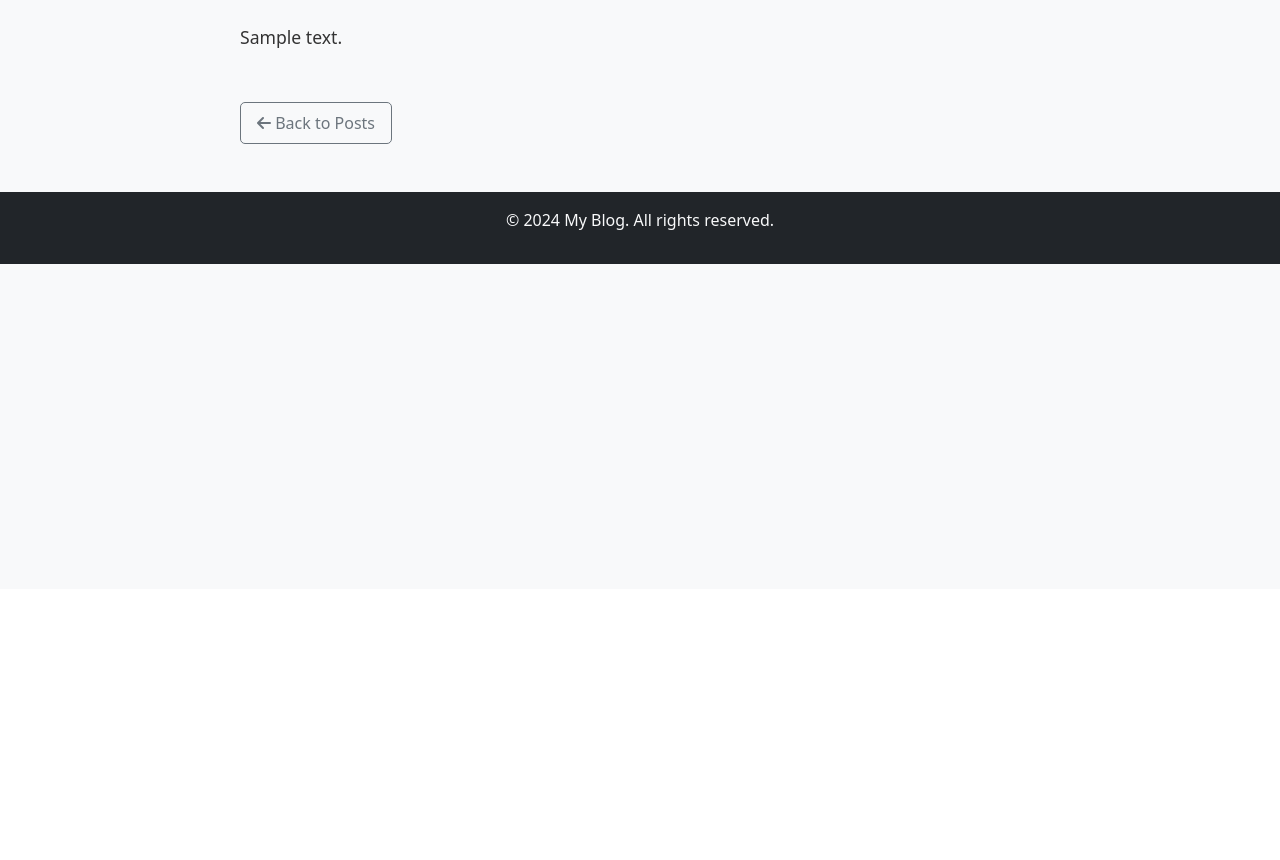
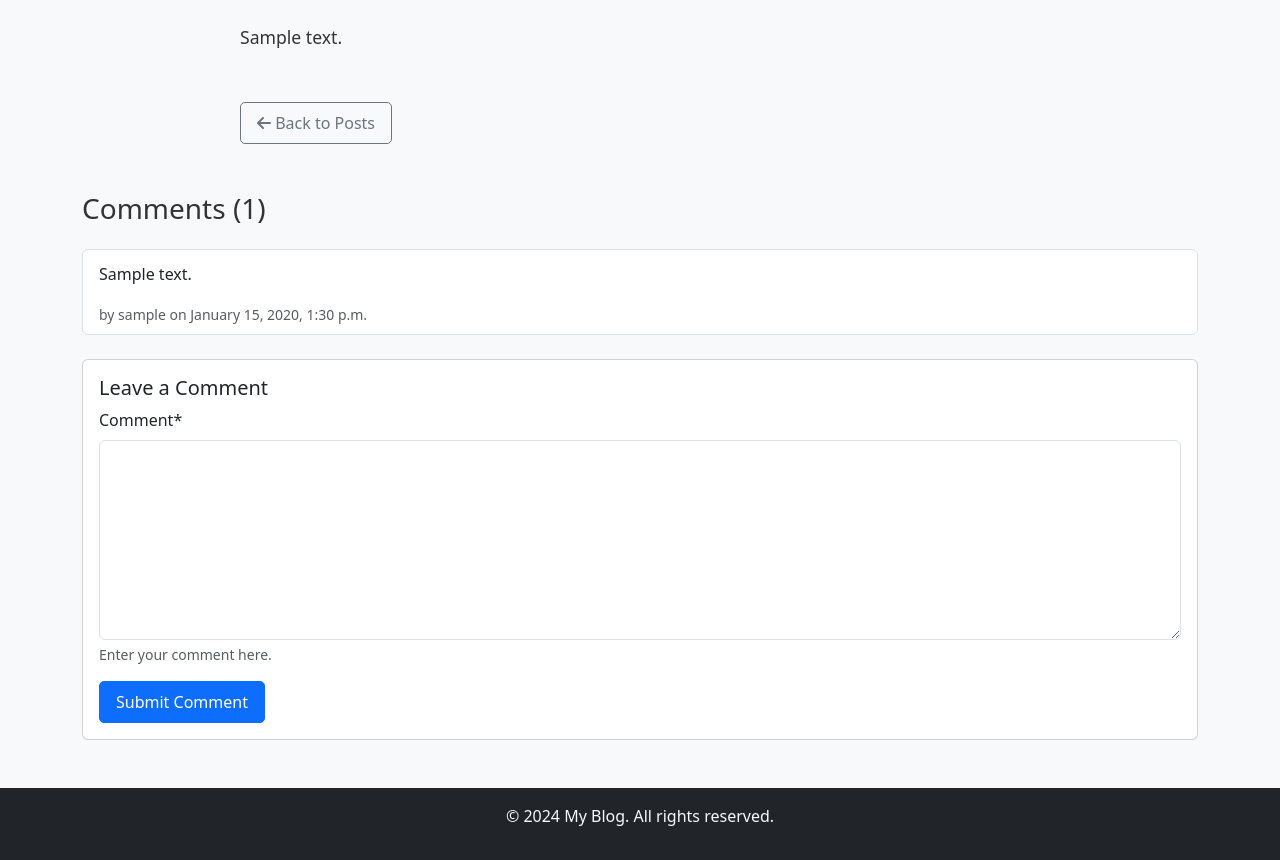
Before and after one commit to thesooge/blog-ai, a Django app: a page that uses templates/blog/post_detail.html in a window 1280 px wide. Shown: the part 211-1071 px from the top of the page. Before the commit the page ends 475 px from the top, so only its background shows below. Run offline with Django 5.2, Linux system fonts and the light colour scheme; a user stored in the database is signed in; tables that the repository leaves empty hold one stand-in row (values such as "Sample post"); some libraries are stand-ins or nearby versions.

Commit message:
add comment functionallity to posts

```diff
--- a/blog/admin.py
+++ b/blog/admin.py
@@ -1,6 +1,7 @@
 from django.contrib import admin
-from .models import Post
+from .models import Post, Comment
 
 # Register your models here.
 
 admin.site.register(Post)
+admin.site.register(Comment)
--- /dev/null
+++ b/blog/forms.py
@@ -0,0 +1,22 @@
+from .models import Comment
+from django import forms
+
+class CommentForm(forms.ModelForm):
+    class Meta:
+        model = Comment
+        fields = ('body',)
+        widgets = {
+            'body': forms.Textarea(attrs={'rows': 4, 'cols': 40}),
+        }
+        labels = {
+            'body': 'Comment',
+        }
+        help_texts = {
+            'body': 'Enter your comment here.',
+        }
+        error_messages = {
+            'body': {
+                'required': 'This field is required.',
+                'max_length': 'This field is too long.',
+            },
+        }
--- a/blog/models.py
+++ b/blog/models.py
@@ -45,3 +45,21 @@ class Post(models.Model):
 
     class Meta:
         ordering = ['-pub_date']
+
+class Comment(models.Model):
+    post = models.ForeignKey(Post, on_delete=models.CASCADE, related_name='comments')
+    author = models.ForeignKey(
+        settings.AUTH_USER_MODEL,
+        on_delete=models.CASCADE,
+        related_name='comments'
+    )
+    body = models.TextField()
+    created = models.DateTimeField(auto_now_add=True)
+    updated = models.DateTimeField(auto_now=True)
+    active = models.BooleanField(default=False)
+
+    def __str__(self):
+        return f'Comment by {self.author.username} on {self.post}'
+
+    class Meta:
+        ordering = ['created']
--- a/blog/urls.py
+++ b/blog/urls.py
@@ -1,5 +1,5 @@
 from django.urls import path
-from .views import PostListView, PostDetailView, PostCreateView, PostUpdateView, PostDeleteView
+from .views import PostListView, PostDetailView, PostCreateView, PostUpdateView, PostDeleteView , PostComments
 
 urlpatterns = [
     path('', PostListView.as_view(), name='post_list'),
@@ -7,4 +7,5 @@ urlpatterns = [
     path('<slug:slug>/update/', PostUpdateView.as_view(), name='post_update'),
     path('<slug:slug>/delete/', PostDeleteView.as_view(), name='post_delete'),
     path('<slug:slug>/', PostDetailView.as_view(), name='post_detail'),
+    path('comment/<int:pk>',PostComments.as_view(), name='product-comment'),
 ]
--- a/blog/views.py
+++ b/blog/views.py
@@ -1,9 +1,11 @@
-from django.urls import reverse_lazy
+from django.urls import reverse, reverse_lazy
 from django.views import generic
-from django.shortcuts import render
+from django.shortcuts import get_object_or_404, render
 from django.contrib.auth.mixins import LoginRequiredMixin
-from .models import Post
+from django.contrib import messages
 
+from .models import Post , Comment
+from .forms import CommentForm
 # Create your views here.
 
 class PostListView(generic.ListView):
@@ -17,6 +19,12 @@ class PostDetailView(generic.DetailView):
     model = Post
     template_name = 'blog/post_detail.html'
     context_object_name = 'post'
+
+    def get_context_data(self, **kwargs):
+        context = super().get_context_data(**kwargs)
+        context['comments'] = self.object.comments.filter(active=True)
+        context['comment_form'] = CommentForm()
+        return context
 
 
 class PostCreateView(LoginRequiredMixin, generic.CreateView):
@@ -43,3 +51,25 @@ class PostDeleteView(LoginRequiredMixin, generic.DeleteView):
     model = Post
     template_name = 'blog/post_confirm_delete.html'
     success_url = reverse_lazy('post_list')
+
+
+class PostComments(generic.CreateView):
+    model = Comment
+    form_class = CommentForm
+
+    def form_valid(self, form):
+        # Get the related post by primary key (from the URL)
+        post = get_object_or_404(Post, pk=self.kwargs['pk'])
+
+        # Assign the post to the comment
+        comment = form.save(commit=False)
+        comment.post = post
+
+        # Assign the logged-in user as the author
+        comment.author = self.request.user
+
+        comment.save()
+        return super().form_valid(form)
+
+    def get_success_url(self):
+        return reverse('post_detail', kwargs={'slug': self.object.post.slug})
--- a/config/settings.py
+++ b/config/settings.py
@@ -42,6 +42,9 @@ INSTALLED_APPS = [
     # Local apps
     "blog",
     "accounts",
+    'widget_tweaks',
+    'crispy_forms',
+    "crispy_bootstrap5",
 ]
 
 MIDDLEWARE = [
@@ -154,3 +157,6 @@ EMAIL_BACKEND = 'django.core.mail.backends.console.EmailBackend'
 
 # Message settings
 MESSAGE_STORAGE = 'django.contrib.messages.storage.session.SessionStorage'
+
+CRISPY_ALLOWED_TEMPLATE_PACKS = "bootstrap5"
+CRISPY_TEMPLATE_PACK = "bootstrap5"
--- a/templates/blog/post_detail.html
+++ b/templates/blog/post_detail.html
@@ -1,4 +1,5 @@
 {% extends 'base.html' %}
+{% load crispy_forms_tags %}
 
 {% block title %}{{ post.title }}{% endblock %}
 
@@ -59,4 +60,41 @@
     </div>
 </div>
 {% endif %}
+
+<!-- Comments Section -->
+<section class="mt-5">
+    <h3 class="mb-4">Comments ({{ comments.count }})</h3>
+    {% if comments %}
+        <div class="list-group mb-4">
+            {% for comment in comments %}
+            <div class="list-group-item">
+                <p class="mb-1">{{ comment.body|linebreaks }}</p>
+                <small class="text-muted">by {{ comment.author.username }} on {{ comment.created|date:"F j, Y, g:i a" }}</small>
+            </div>
+            {% endfor %}
+        </div>
+    {% else %}
+        <p class="text-muted">No comments yet. Be the first to comment!</p>
+    {% endif %}
+</section>
+
+<!-- Comment Form -->
+{% if user.is_authenticated %}
+<div class="card mt-4">
+    <div class="card-body">
+        <h5 class="card-title">Leave a Comment</h5>
+        <form method="post" action="{% url 'product-comment' post.pk %}">
+            {% csrf_token %}
+            <div class="mb-3">
+                {{ comment_form.body|as_crispy_field }}
+            </div>
+            <button type="submit" class="btn btn-primary">Submit Comment</button>
+        </form>
+    </div>
+</div>
+{% else %}
+<div class="alert alert-info mt-4">
+    <a href="{% url 'login' %}">Log in</a> to leave a comment.
+</div>
+{% endif %}
 {% endblock %}
```
Also changed, not shown: blog/migrations/0004_comment.py (added).
